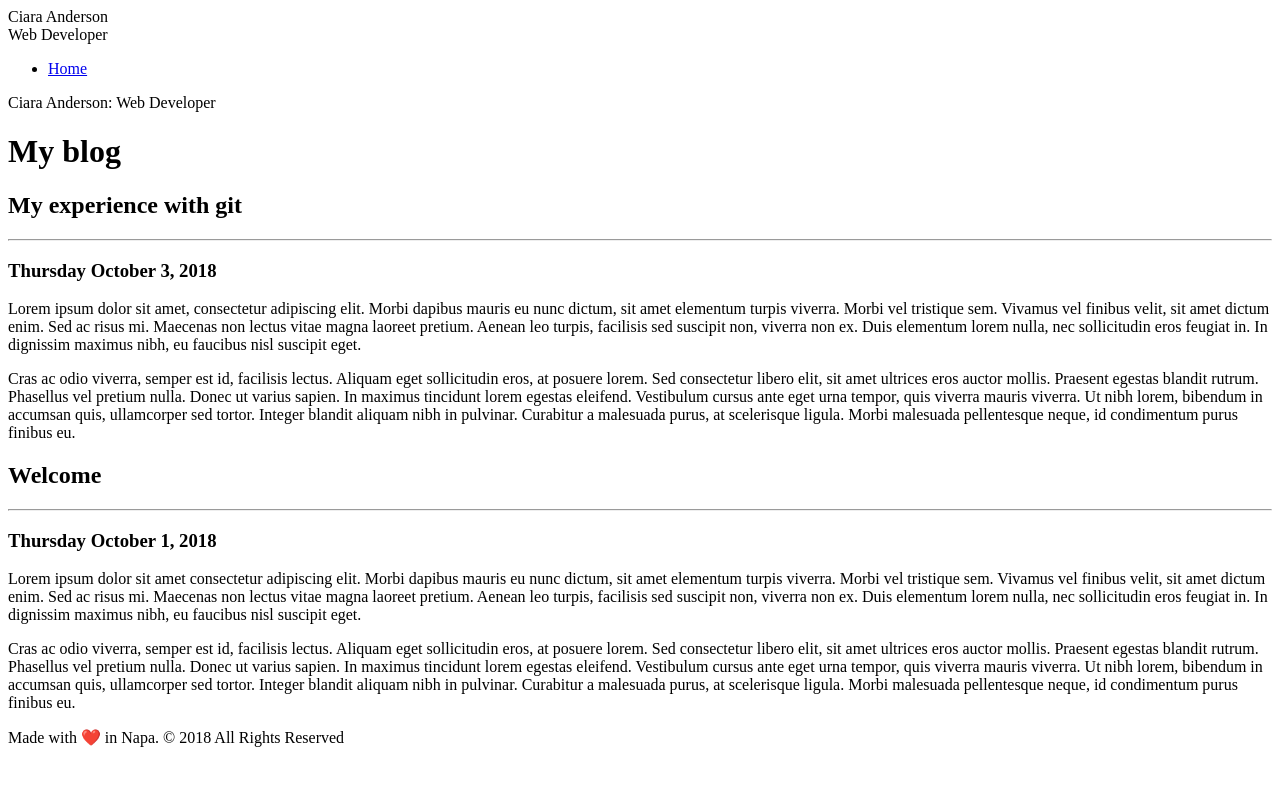
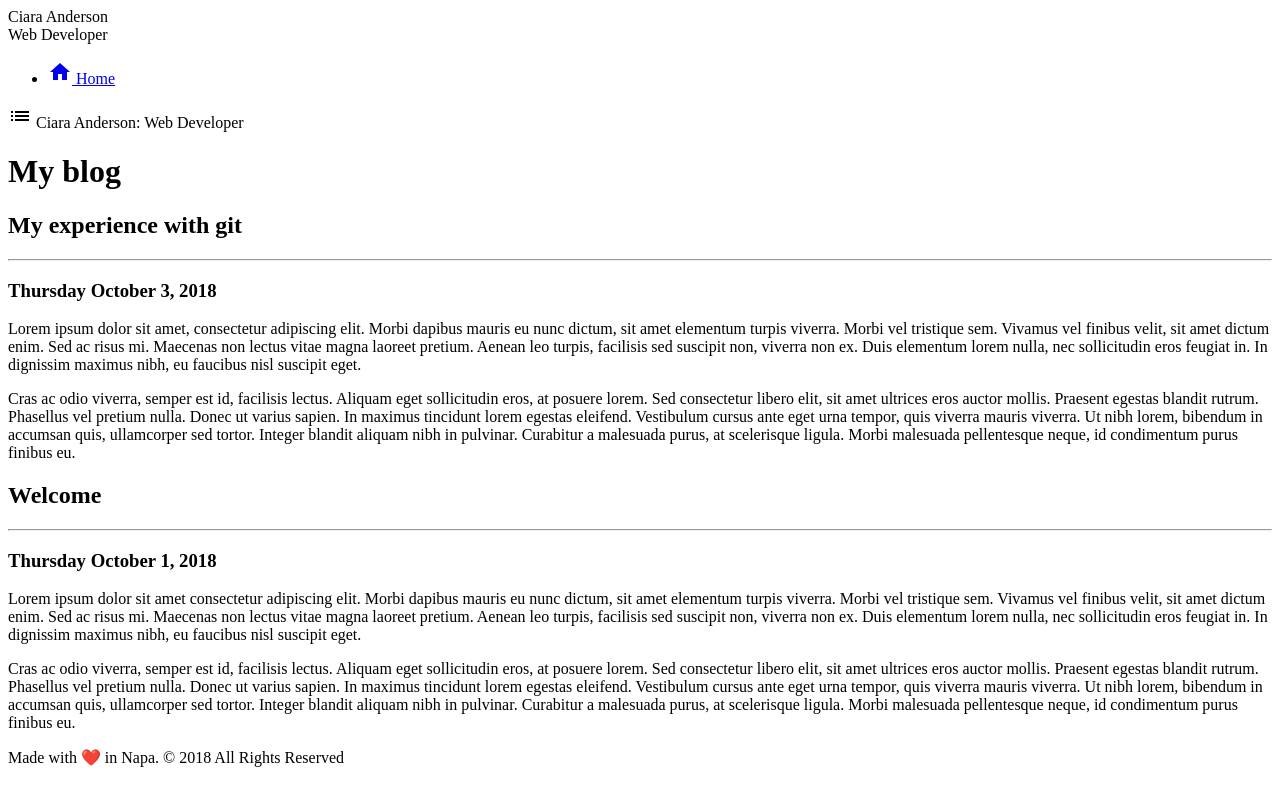
Before and after one commit to CiaraAnderson/Git-Blog, a plain HTML site: page index.html in a window 1280 px wide. Drawn offline with Linux system fonts and the light colour scheme.

Commit message:
Add Google Material Icons

```diff
--- a/index.html
+++ b/index.html
@@ -3,6 +3,11 @@
   <meta charset="UTF-8">
   <meta name="viewport" content="width=device-width, initial-scale=1.0">
   <meta http-equiv="X-UA-Compatible" content="ie=edge">
+  <link
+     href="https://fonts.googleapis.com/icon?family=Material+Icons" rel="stylesheet"
+      rel="stylesheet"
+
+    />
   <title>Ciara Anderson - Web Developer</title>
 </head>
 <body>
@@ -13,7 +18,12 @@
           <div class="site-header">Ciara Anderson</div>
           <div class="site-subheader">Web Developer</div>
           <ul class="site-navigation">
-            <li><a href="index.html">Home</a></li>
+            <li>
+              <a href="index.html">
+                 <i class="material-icons">home</i>
+              Home
+            </a>
+          </li>
           </ul>
         </div>
       </nav>
@@ -21,6 +31,9 @@
       <main>
        <div class="menu">
         <div class="menu-icon" id="sidebarCollapse">
+          <i class="material-icons">
+            list
+          </i>
           <span class="mobile-header">Ciara Anderson: Web Developer</span>
         </div>
        </div>
```
